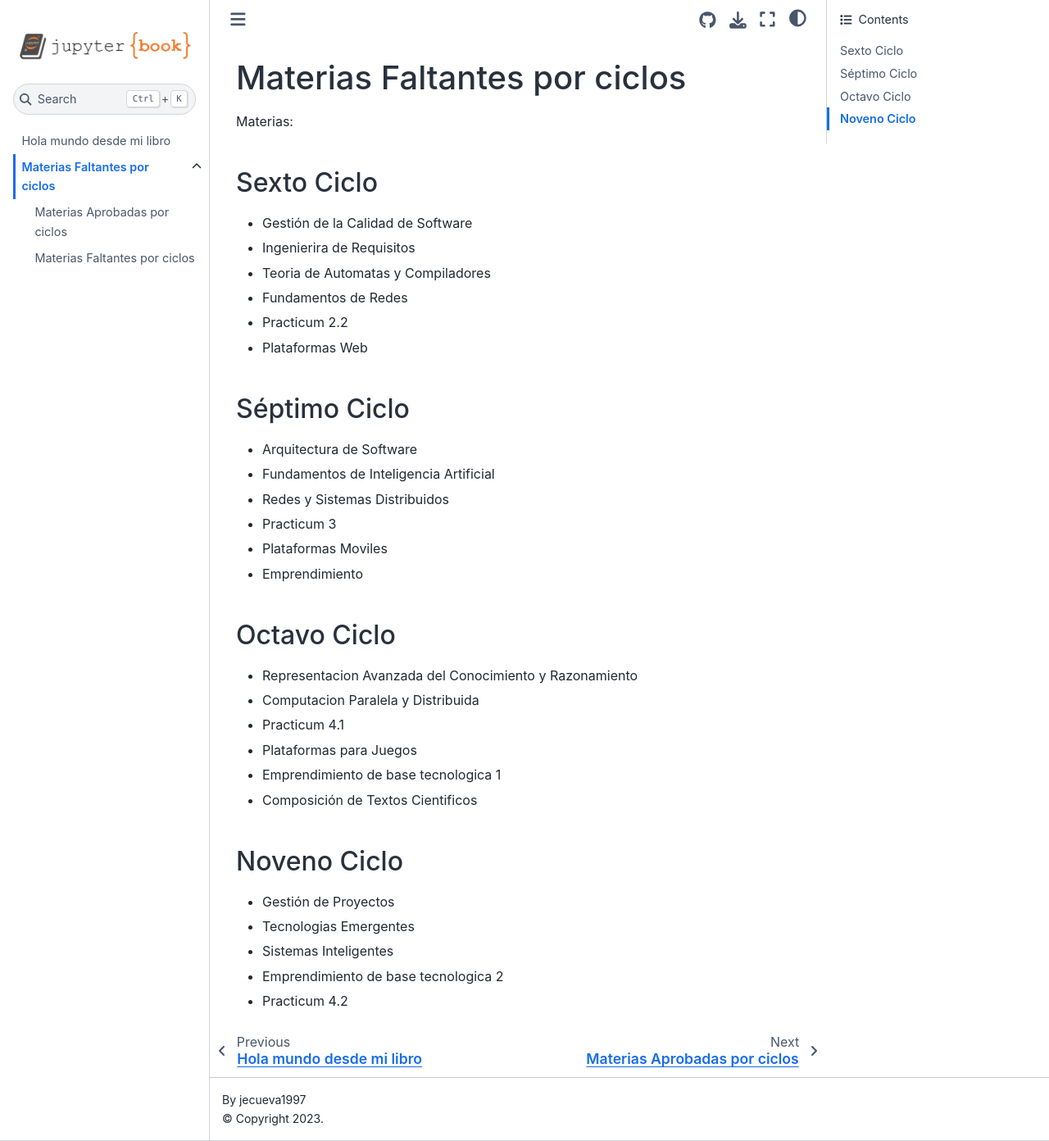
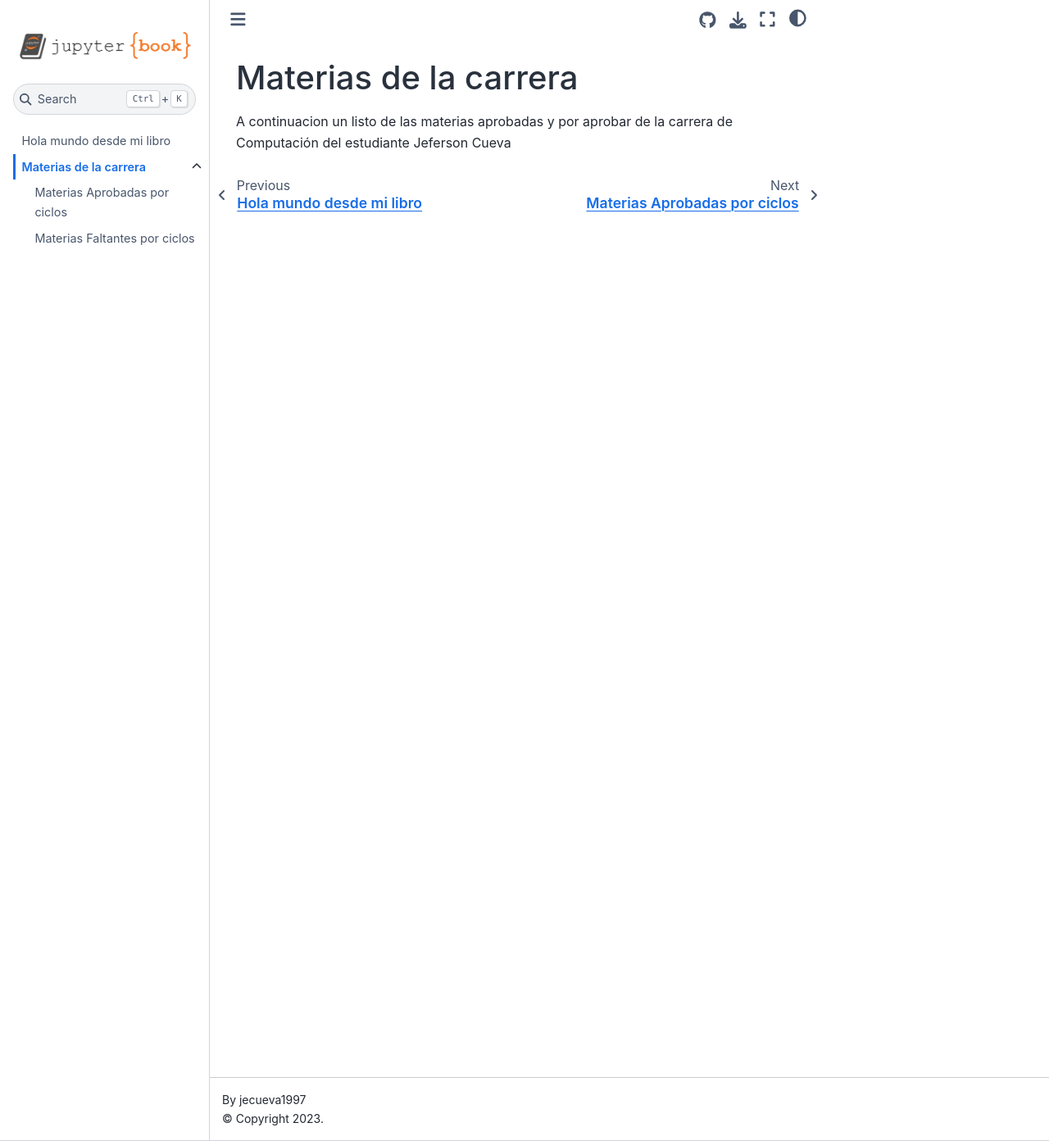
Before and after one commit to jecueva1997/milibro05, a Jupyter Book: the page built from content.md, in a window 1280 px wide and 1392 px high. Shown: the whole window at 82% size. Built offline with Jupyter Book 1.0.4 settings and Sphinx 7.4.7 and the Sphinx Book theme 1.1.4, drawn with Linux system fonts in a browser that asks for light colours.

Commit message:
materias

```diff
--- a/content.md
+++ b/content.md
@@ -1,40 +1,4 @@
-# Materias Faltantes por ciclos
-
-Materias:
-
-## Sexto Ciclo
-
- - Gestión de la Calidad de Software
- - Ingenierira de Requisitos
- - Teoria de Automatas y Compiladores
- - Fundamentos de Redes
- - Practicum 2.2
- - Plataformas Web
-
-## Séptimo Ciclo
-
- - Arquitectura de Software
- - Fundamentos de Inteligencia Artificial
- - Redes y Sistemas Distribuidos
- - Practicum 3
- - Plataformas Moviles
- - Emprendimiento
+# Materias de la carrera
 
 
-## Octavo Ciclo
-
- - Representacion Avanzada del Conocimiento y Razonamiento
- - Computacion Paralela y Distribuida
- - Practicum 4.1
- - Plataformas para Juegos
- - Emprendimiento de base tecnologica 1
- - Composición de Textos Cientificos
-
-
-## Noveno Ciclo
-
- - Gestión de Proyectos
- - Tecnologias Emergentes
- - Sistemas Inteligentes
- - Emprendimiento de base tecnologica 2
- - Practicum 4.2
+A continuacion un listo de las materias aprobadas y por aprobar de la carrera de Computación del estudiante Jeferson Cueva
```
